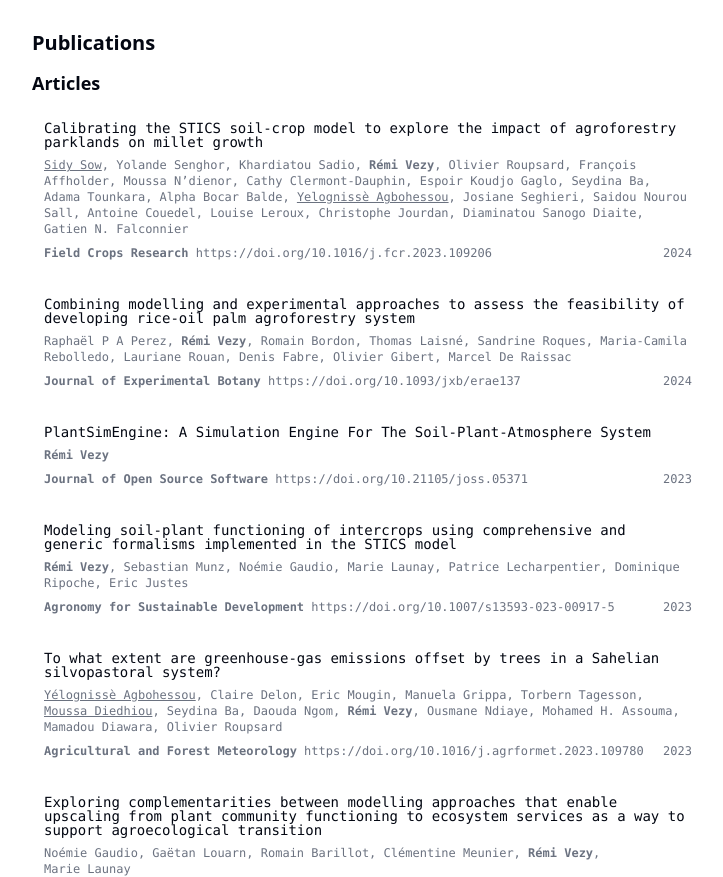
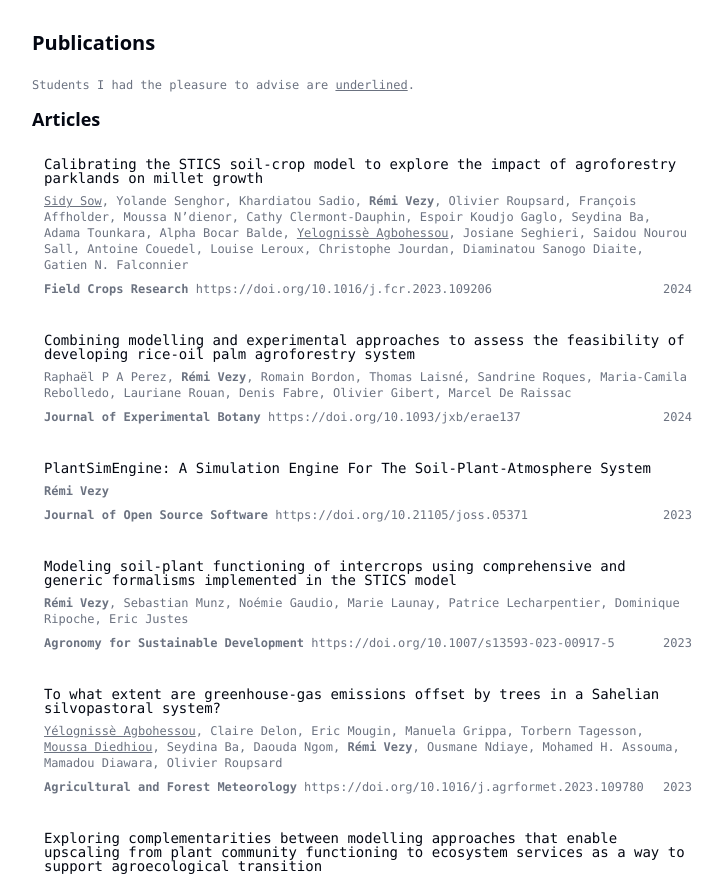
Before and after one commit to VEZY/personal-website, a plain HTML site: page index.html in a window 1280 px wide. Shown: the part 2239-3116 px from the top of the page, without its empty margins (272-995 px from the left). Drawn offline with Linux system fonts and the light colour scheme.

Commit message:
Update index.html
Add intro to students formating

```diff
--- a/index.html
+++ b/index.html
@@ -176,9 +176,15 @@
             <!--! Projects -->
             <section class="flex min-h-0 flex-col gap-y-3 print-force-new-page scroll-mb-16 js-projects"></section>
 
+            <!--! Publications -->
             <section id="publications"
                 class="flex min-h-0 flex-col gap-y-3 print-force-new-page scroll-mb-16 js-publications">
                 <h2 class="text-xl font-bold">Publications</h2>
+                <div class="text-pretty font-mono text-xs text-muted-foreground mt-2">
+                    Students I had the pleasure to advise are <u>underlined</u>.
+                </div>
+                </div>
+                </div>
             </section>
         </section>
     </main>
```
